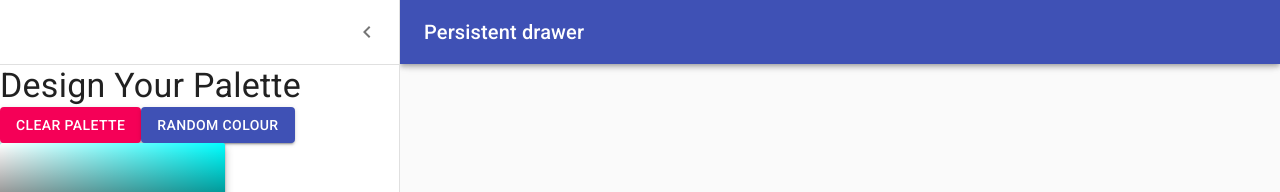
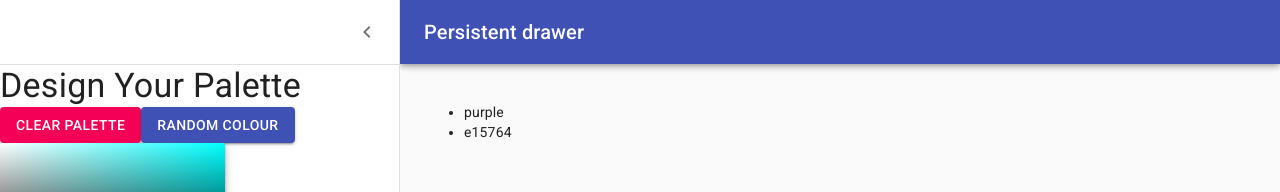
Before and after one commit to super8989/React_colors_app, a React (Create React App) app: page /palette/new in a window 1280 px wide. Shown: the top 192 px of the page. Built offline with nearby package versions, Linux system fonts and the light colour scheme.

Commit message:
adding new colour with onClick

```diff
--- a/src/NewPaletteForm.js
+++ b/src/NewPaletteForm.js
@@ -77,8 +77,13 @@
 class NewPaletteForm extends Component {
 	constructor(props) {
 		super(props);
-		this.state = { open: true, currentColor: "teal" };
+		this.state = {
+			open: true,
+			currentColor: "teal",
+			colors: ["purple", "e15764"]
+		};
 		this.updateCurrentColor = this.updateCurrentColor.bind(this);
+		this.addNewColor = this.addNewColor.bind(this);
 	}
 
 	handleDrawerOpen = () => {
@@ -91,6 +96,10 @@
 
 	updateCurrentColor(newColor) {
 		this.setState({ currentColor: newColor.hex });
+	}
+
+	addNewColor() {
+		this.setState({ colors: [...this.state.colors, this.state.currentColor] });
 	}
 
 	render() {
@@ -152,6 +161,7 @@
 						variant='contained'
 						color='primary'
 						style={{ backgroundColor: this.state.currentColor }}
+						onClick={this.addNewColor}
 					>
 						Add Colour
 					</Button>
@@ -162,6 +172,11 @@
 					})}
 				>
 					<div className={classes.drawerHeader} />
+					<ul>
+						{this.state.colors.map(color => (
+							<li>{color}</li>
+						))}
+					</ul>
 				</main>
 			</div>
 		);
```
